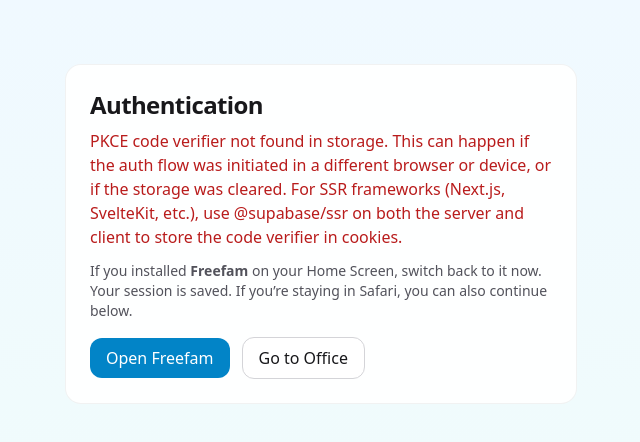
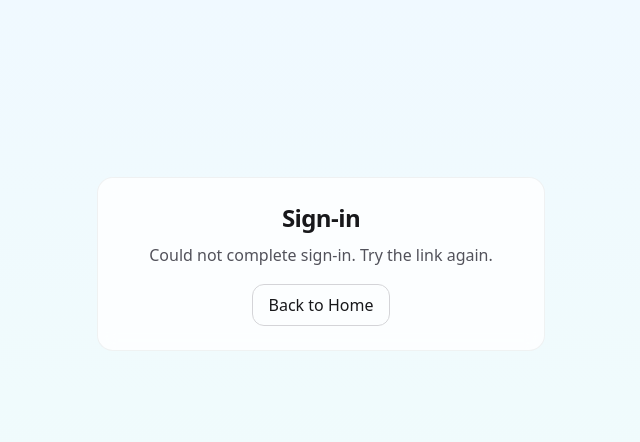
Before and after one commit to talormayde/Freedomfamily, a Next.js app: page /auth/callback in a window 1280 px wide. Shown: the top 442 px of the page, without its empty margins (319-959 px from the left). Built offline with nearby package versions, Linux system fonts and the light colour scheme.

Commit message:
Update page.tsx

```diff
--- a/app/auth/callback/page.tsx
+++ b/app/auth/callback/page.tsx
@@ -2,77 +2,54 @@
 'use client';
 
 import { useEffect, useState } from 'react';
+import { supabaseBrowser } from '@/lib/supabase-browser';
 import Link from 'next/link';
-import { supabaseBrowser } from '@/lib/supabase-browser';
 
 export default function AuthCallbackPage() {
   const supa = supabaseBrowser();
-  const [status, setStatus] = useState<'working'|'ok'|'error'>('working');
-  const [msg, setMsg] = useState<string>('Signing you in…');
+  const [ok, setOk] = useState<boolean | null>(null);
+  const [msg, setMsg] = useState<string>('Finishing sign-in…');
 
   useEffect(() => {
-    let cancelled = false;
+    let mounted = true;
     (async () => {
-      try {
-        // Supabase v2: exchange the code (present on the URL) for a session
-        const { data, error } = await supa.auth.exchangeCodeForSession(window.location.href);
-        if (cancelled) return;
+      // Supabase automatically reads ?code= from the URL in the browser client (detectSessionInUrl: true)
+      // We just wait for the session to appear or time out gracefully.
+      const { data: { session }, error } = await supa.auth.getSession();
+      if (!mounted) return;
+      if (error) { setOk(false); setMsg(error.message); return; }
+      if (session) { setOk(true); setMsg('You’re in!'); return; }
 
-        if (error) {
-          setStatus('error');
-          setMsg(error.message || 'Unable to complete sign-in.');
-          return;
-        }
-
-        // We’re signed in in this browser context now.
-        // Because Safari and the PWA share storage on the SAME ORIGIN,
-        // switching back to the Home-Screen app will show you as signed in.
-        setStatus('ok');
-        setMsg('Signed in! You can return to the app.');
-        // Clean the URL so sensitive params aren’t kept in history:
-        const url = new URL(window.location.href);
-        url.search = '';
-        window.history.replaceState({}, '', url.toString());
-      } catch (e: any) {
-        if (cancelled) return;
-        setStatus('error');
-        setMsg(e?.message || 'Unexpected error.');
-      }
+      // Poll briefly (helps on slow networks)
+      const t = Date.now();
+      const poll = setInterval(async () => {
+        const { data: { session: s } } = await supa.auth.getSession();
+        if (s) { clearInterval(poll); setOk(true); setMsg('You’re in!'); }
+        if (Date.now() - t > 6000) { clearInterval(poll); setOk(false); setMsg('Could not complete sign-in. Try the link again.'); }
+      }, 500);
     })();
-    return () => { cancelled = true; };
+    return () => { mounted = false; };
   }, [supa]);
 
-  const Hint = () => (
-    <p className="mt-3 text-sm text-zinc-600 dark:text-zinc-400">
-      If you installed <strong>Freefam</strong> on your Home Screen, switch back to it now.
-      Your session is saved. If you’re staying in Safari, you can also continue below.
-    </p>
-  );
+  return (
+    <div className="min-h-[60vh] grid place-items-center px-4">
+      <div className="max-w-md w-full rounded-2xl border border-black/5 dark:border-white/10 bg-white/80 dark:bg-zinc-900/70 backdrop-blur p-6 text-center">
+        <h1 className="text-2xl font-semibold">Sign-in</h1>
+        <p className="mt-2 text-zinc-600 dark:text-zinc-400">{msg}</p>
 
-  return (
-    <div className="max-w-lg mx-auto p-6 mt-10 rounded-2xl border border-black/5 dark:border-white/10 bg-white/90 dark:bg-zinc-950/70">
-      <h1 className="text-2xl font-semibold">Authentication</h1>
-      <div className="mt-2">
-        {status === 'working' && <div className="text-zinc-600 dark:text-zinc-400">Signing you in…</div>}
-        {status === 'ok' && <div className="text-green-700 dark:text-green-400">{msg}</div>}
-        {status === 'error' && <div className="text-red-700 dark:text-red-400">{msg}</div>}
-      </div>
-
-      <Hint />
-
-      <div className="mt-4 flex items-center gap-3">
-        <Link
-          href="/"
-          className="inline-flex rounded-xl bg-sky-600 text-white px-4 py-2 hover:bg-sky-700"
-        >
-          Open Freefam
-        </Link>
-        <Link
-          href="/office"
-          className="inline-flex rounded-xl border border-zinc-300 dark:border-zinc-700 bg-white dark:bg-zinc-900 px-4 py-2"
-        >
-          Go to Office
-        </Link>
+        {ok ? (
+          <div className="mt-4 flex justify-center">
+            <Link href="/office" className="rounded-xl bg-sky-600 text-white px-4 py-2 hover:bg-sky-700">
+              Go to the Office
+            </Link>
+          </div>
+        ) : ok === false ? (
+          <div className="mt-4 flex justify-center">
+            <Link href="/" className="rounded-xl border border-zinc-300 dark:border-zinc-700 px-4 py-2">
+              Back to Home
+            </Link>
+          </div>
+        ) : null}
       </div>
     </div>
   );
```
